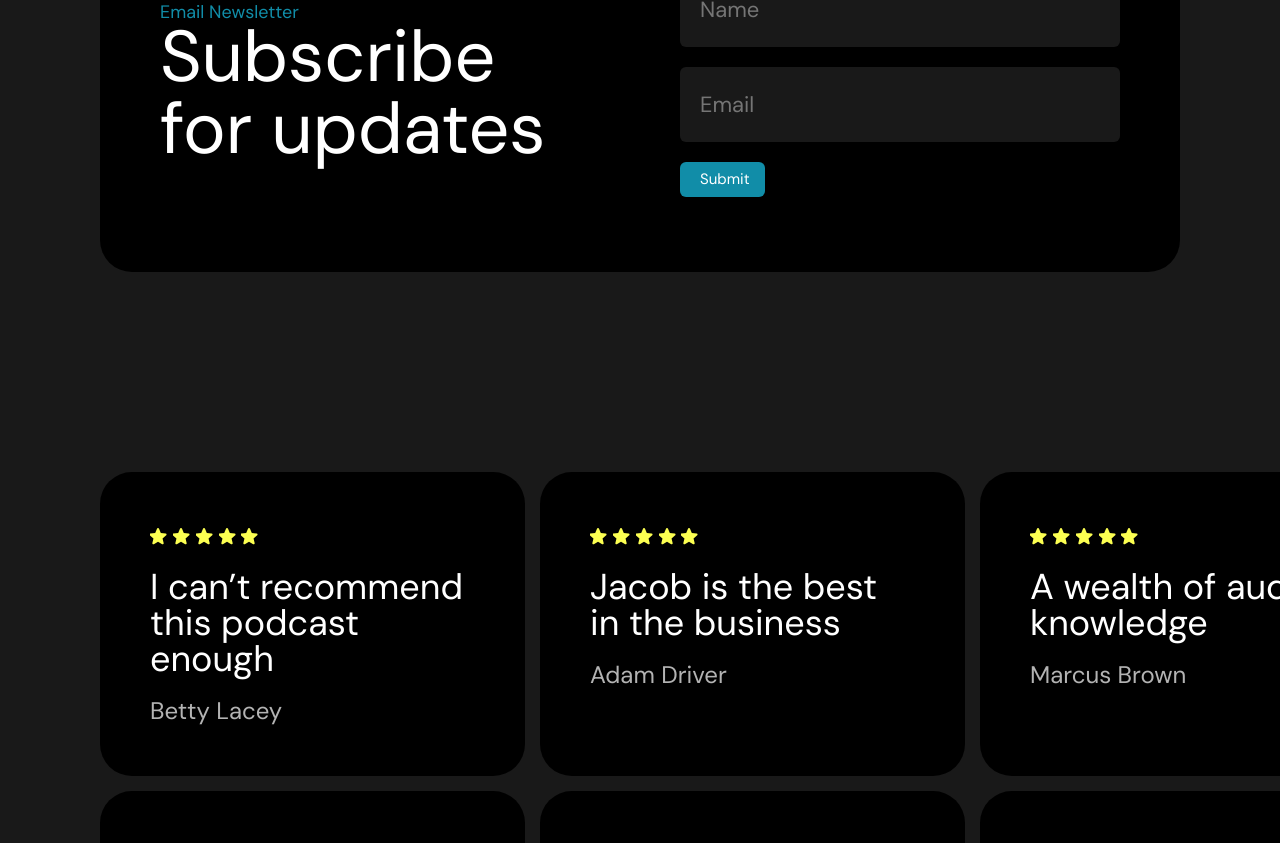
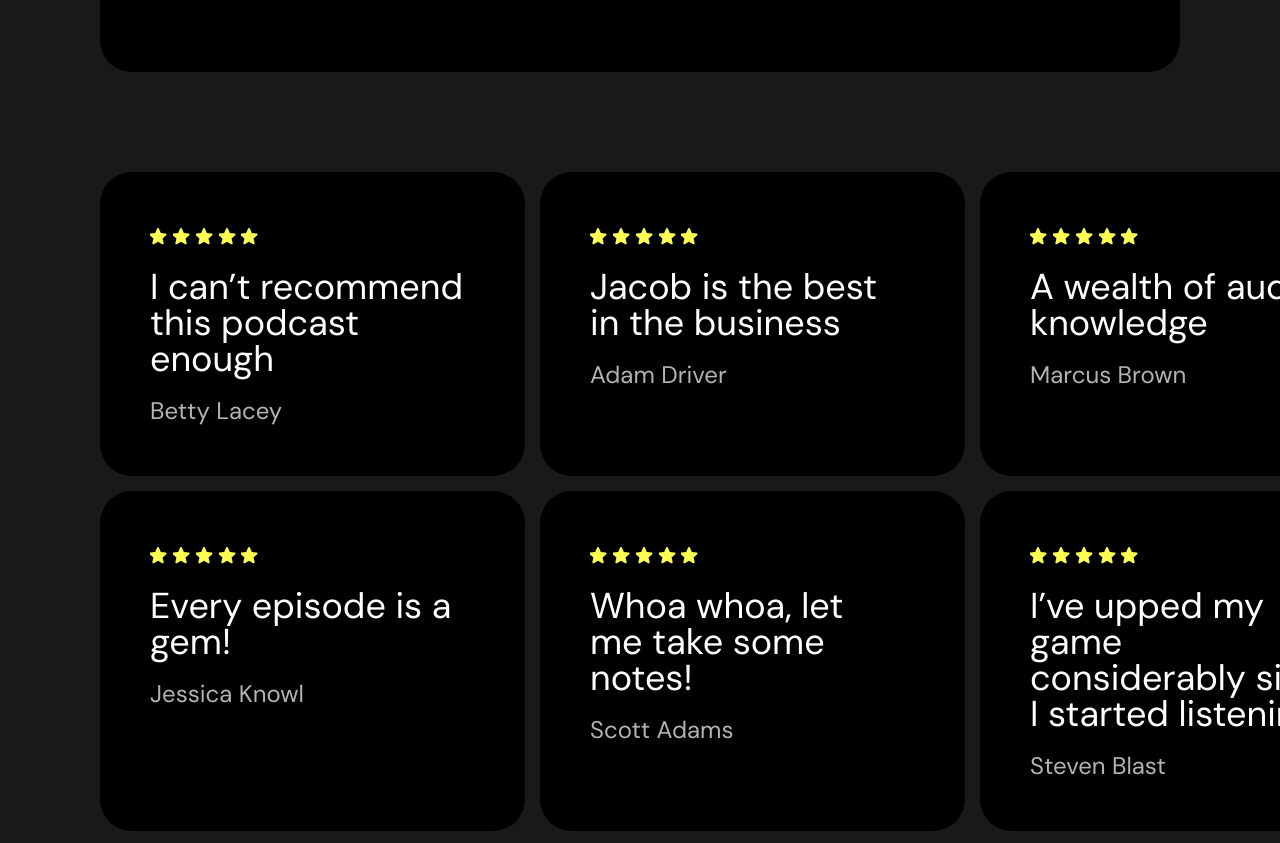
Before and after one commit to SanechekAleksandrov/Music, a website: page app/index.html in a window 1280 px wide. Shown: the part 4593-5436 px from the top of the page. Drawn offline with Linux system fonts and the light colour scheme.

Commit message:
changes margins

```diff
--- a/app/scss/style.scss
+++ b/app/scss/style.scss
@@ -320,7 +320,7 @@ button {
 }
 
 .cards {
-  margin-bottom: 200px;
+  margin-bottom: 100px;
 
   &__inner {
     display: grid;
```
Also changed, not shown: app/css/style.css, app/css/style.min.css.
